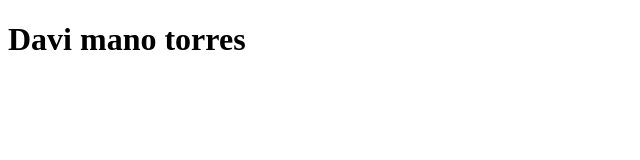
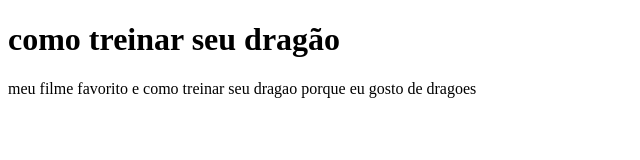
Before and after one commit to davizinn123456789/meu-filme-favorito, a plain HTML site: page index.html in a window 1280 px wide. Shown: the whole page, without its empty margins (0-640 px from the left). Drawn offline with Linux system fonts and the light colour scheme.

Commit message:
Update index.html

```diff
--- a/index.html
+++ b/index.html
@@ -6,8 +6,7 @@
     <title>meu filme favorito</title>
 </head>
 <body>
-    <h1>Davi mano torres</h1>
-
+    <h1>como treinar seu dragão</h1>
+    <p>meu filme favorito e como treinar seu dragao porque eu gosto de dragoes</p>
 </body>
-
 </html>
```
